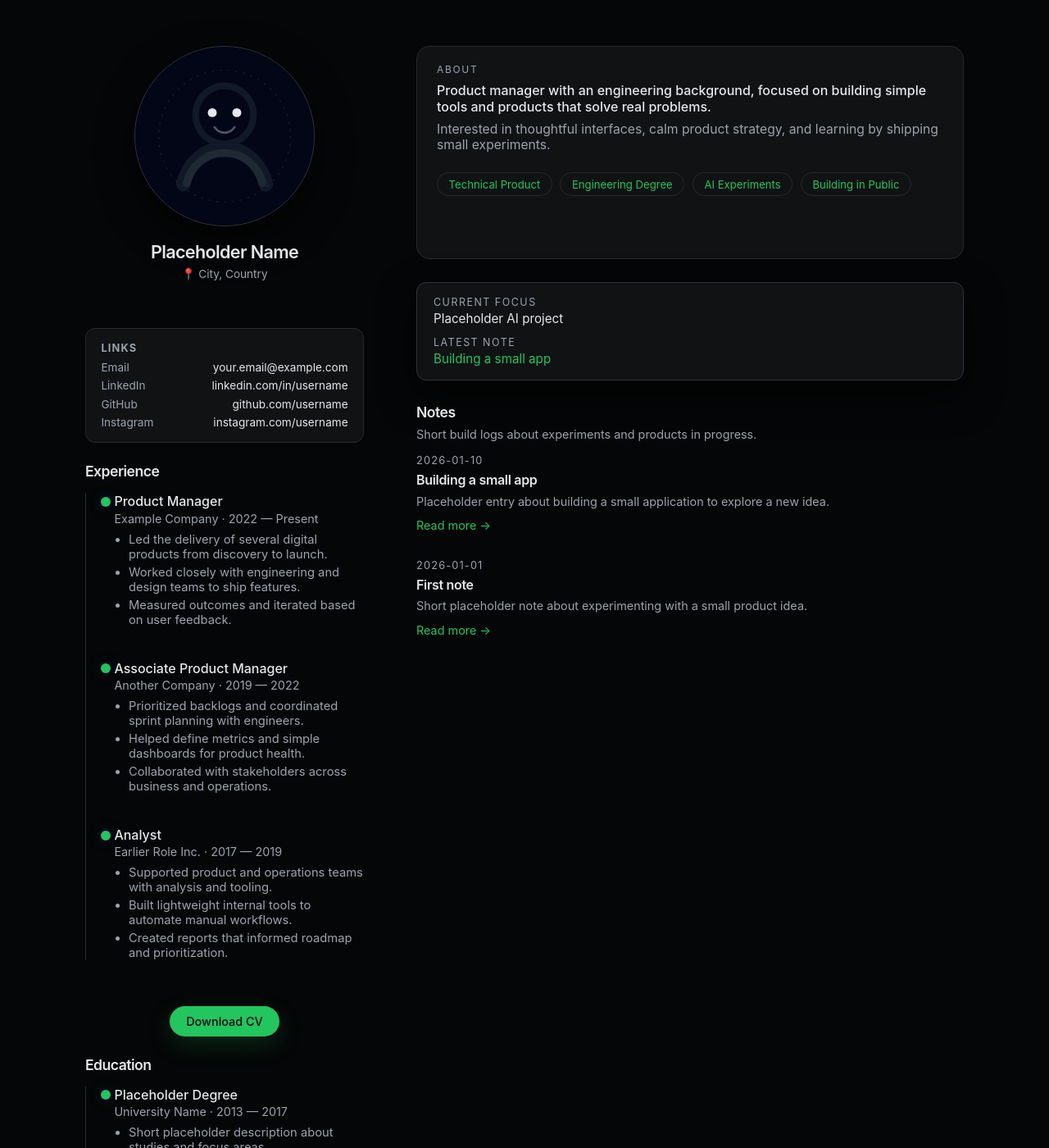
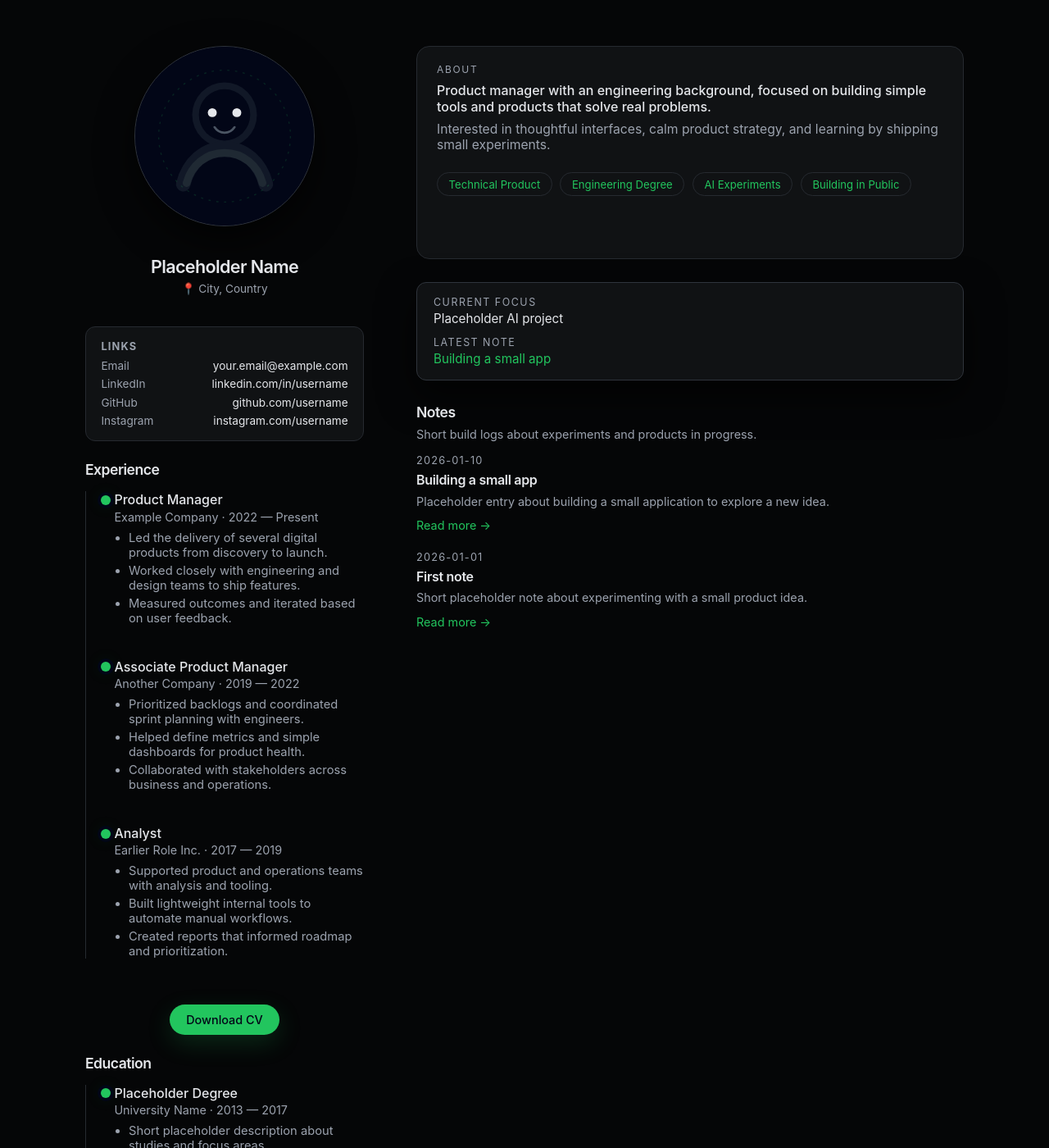
Before and after one commit to domagojpoljancic/personal-page, a Jekyll site: the page built from index.md, in a window 1280 px wide and 1400 px high. Shown: the whole window at 82% size. Built offline with Jekyll 4.4.1, drawn with Linux system fonts in a browser that asks for light colours.

Commit message:
Fix profile centering, notes spacing, cover image, and article typography
Made-with: Cursor

```diff
--- a/_layouts/post.html
+++ b/_layouts/post.html
@@ -24,7 +24,7 @@
             {% endif %}
             {% if page.cover %}
               <div class="post-cover-wrap">
-                <img src="{{ page.cover | relative_url }}" alt="">
+                <img class="post-cover" src="{{ page.cover | relative_url }}" alt="">
               </div>
             {% else %}
               <div class="post-cover-placeholder" role="img" aria-label="Placeholder"></div>
--- a/assets/styles.css
+++ b/assets/styles.css
@@ -76,10 +76,11 @@ body.site {
 /* Profile block: align first card row with main column */
 .profile-wrap {
   min-height: 260px;
-  margin-bottom: 18px;
+  margin-bottom: 14px;
   display: flex;
   flex-direction: column;
   align-items: center;
+  justify-content: center;
 }
 
 .avatar-wrap {
@@ -101,7 +102,7 @@ body.site {
 
 .name-block {
   text-align: center;
-  margin-bottom: 16px;
+  margin-top: 18px;
 }
 
 .profile-name {
@@ -111,7 +112,8 @@ body.site {
   letter-spacing: -0.03em;
 }
 
-.profile-location {
+.profile-location,
+.location {
   margin: 0;
   margin-top: 6px;
   font-size: 0.85rem;
@@ -359,11 +361,16 @@ body.site {
   margin: 0 0 0.5rem;
 }
 
-.notes-grid {
-  display: flex;
-  flex-direction: column;
-  gap: 32px;
+.notes-list {
   margin-top: 1rem;
+}
+
+.notes-list article {
+  margin-bottom: 22px;
+}
+
+.notes-list article:last-child {
+  margin-bottom: 0;
 }
 
 .note-card {
@@ -504,26 +511,28 @@ a:hover {
   color: var(--accent);
 }
 
-.post-cover-wrap,
-.post-cover-placeholder {
-  margin: 1.25rem 0 1.5rem;
-  border-radius: var(--radius-md);
-  overflow: hidden;
-  background: var(--bg-soft);
-  border: 1px solid var(--border-subtle);
+.post-cover-wrap {
+  line-height: 0;
 }
 
-.post-cover-wrap img {
+.post-cover {
   width: 100%;
-  height: auto;
+  max-height: 320px;
+  object-fit: cover;
+  border-radius: 14px;
+  margin: 24px 0;
   display: block;
-  aspect-ratio: 16 / 9;
-  object-fit: cover;
 }
 
 .post-cover-placeholder {
   width: 100%;
-  aspect-ratio: 16 / 9;
+  max-height: 320px;
+  min-height: 180px;
+  margin: 24px 0;
+  border-radius: 14px;
+  overflow: hidden;
+  background: var(--bg-soft);
+  border: 1px solid var(--border-subtle);
 }
 
 .post-header {
@@ -557,7 +566,12 @@ a:hover {
 }
 
 .post-content p {
-  margin: 0 0 1.25rem;
+  margin-bottom: 18px;
+  line-height: 1.7;
+}
+
+.post-content p:last-child {
+  margin-bottom: 0;
 }
 
 .post-content a {
--- a/index.md
+++ b/index.md
@@ -122,7 +122,7 @@ title: Home
         <section class="section notes" id="notes">
           <h2 class="section-title">Notes</h2>
           <p class="section-intro">Short build logs about experiments and products in progress.</p>
-          <div class="notes-grid">
+          <div class="notes-list">
             {% for post in site.posts limit:5 %}
               <article class="note-card">
                 <div class="note-meta">{{ post.date | date: "%Y-%m-%d" }}</div>
```
